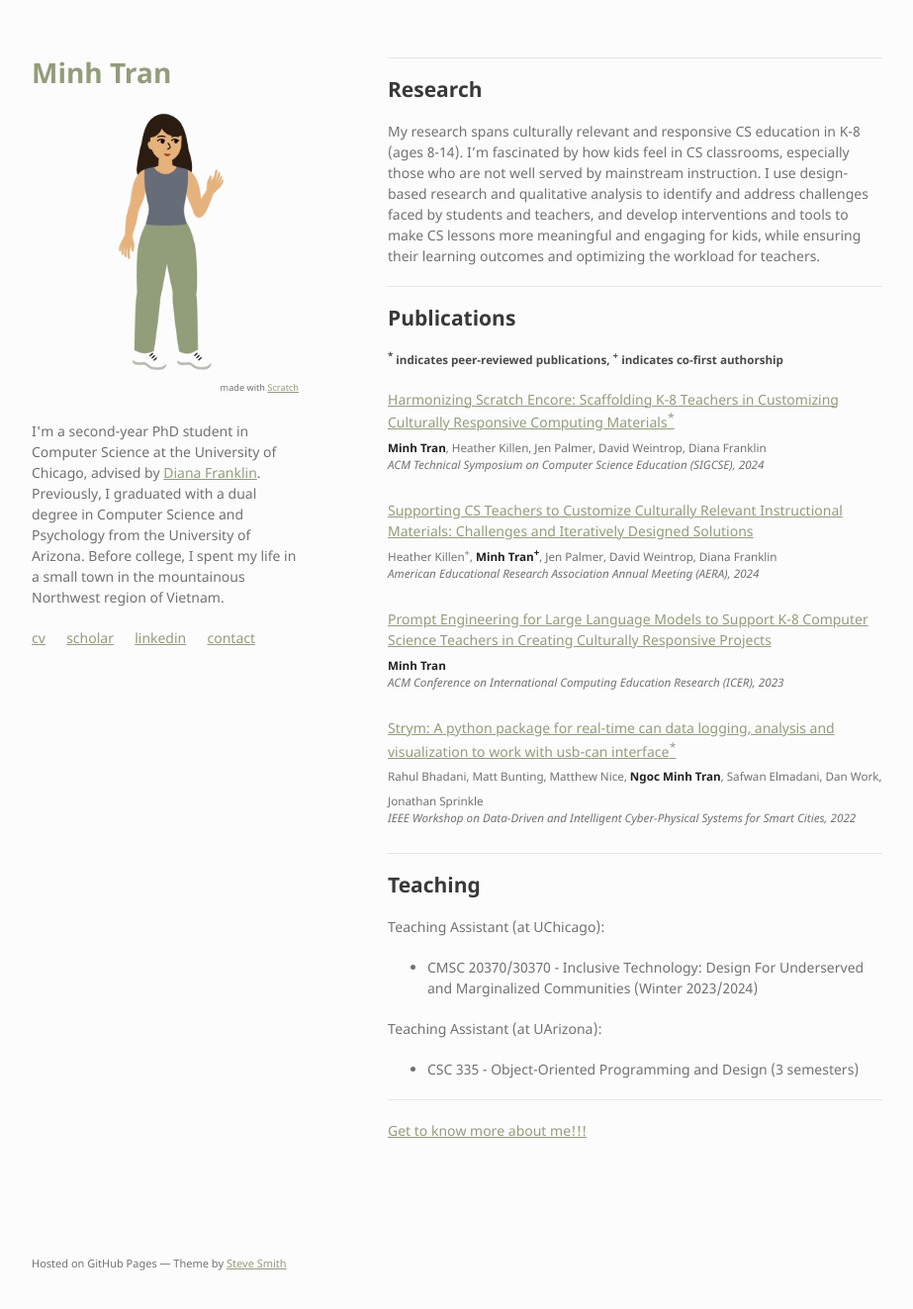
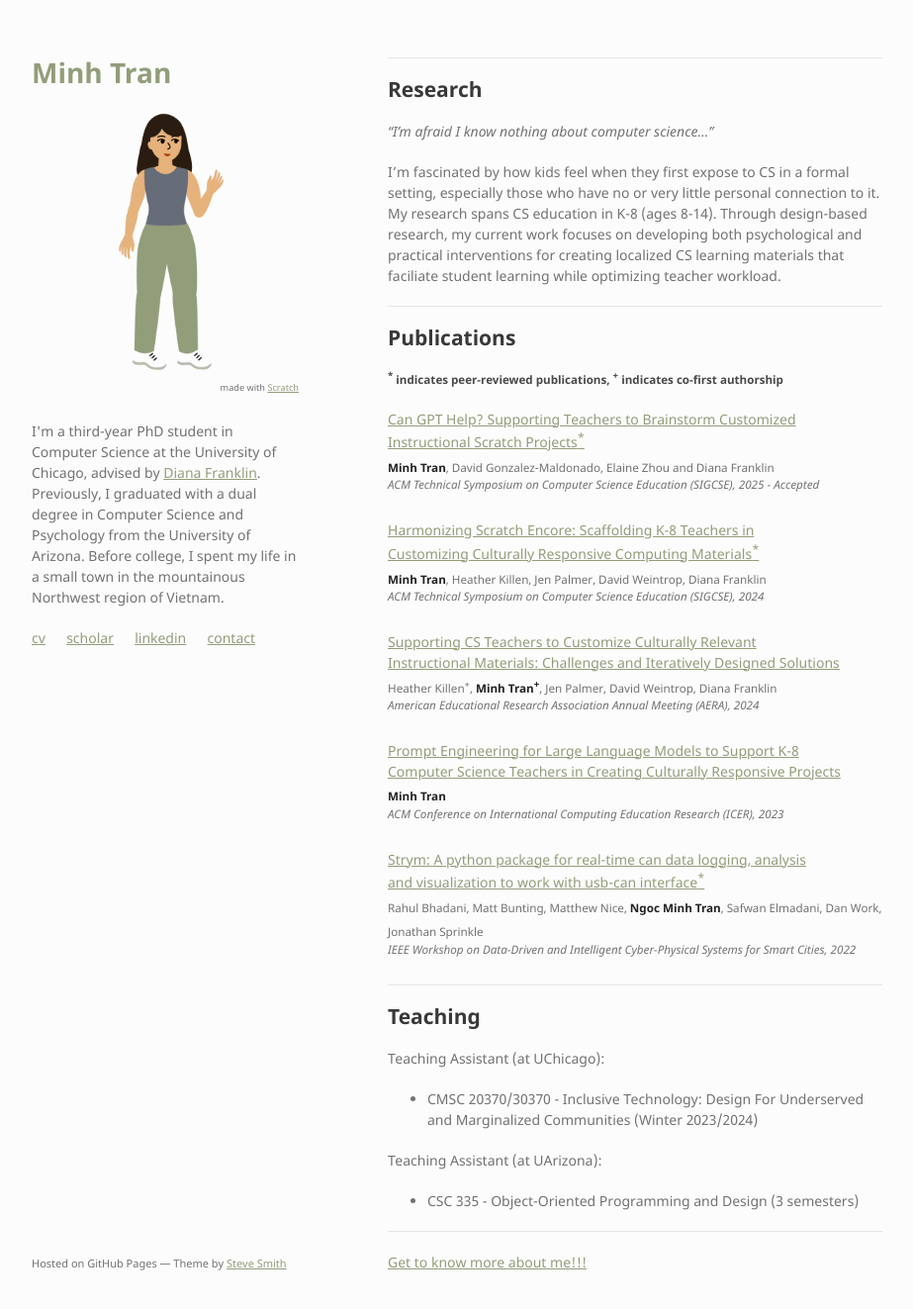
Before and after one commit to ngminhtran/ngminhtran.github.io, a Jekyll site: the page built from index.md, in a window 1280 px wide and 1356 px high. Shown: the top 1323 px of the window at 99% size, without its empty margins (178-1101 px from the left). Built offline with Jekyll 4.4.1, drawn with Linux system fonts in a browser that asks for light colours.

Commit message:
update research statement

```diff
--- a/_layouts/default.html
+++ b/_layouts/default.html
@@ -25,7 +25,7 @@
           {% endif %}
         {% endif %}
 
-        <p class="view">I'm a second-year PhD student in Computer Science at the University of Chicago, advised by <a href="http://people.cs.uchicago.edu/~dmfranklin/index.html" target="_blank">Diana Franklin</a>. Previously, I graduated with a dual degree in Computer Science and Psychology from the University of Arizona. Before college, I spent my life in a small town in the mountainous Northwest region of Vietnam.</p>
+        <p class="view">I'm a third-year PhD student in Computer Science at the University of Chicago, advised by <a href="http://people.cs.uchicago.edu/~dmfranklin/index.html" target="_blank">Diana Franklin</a>. Previously, I graduated with a dual degree in Computer Science and Psychology from the University of Arizona. Before college, I spent my life in a small town in the mountainous Northwest region of Vietnam.</p>
 
         <p class="view">
           <a class="space" href="/assets/app_materials/minhtran_cv.pdf" target="_blank">cv</a> &emsp;
--- a/index.md
+++ b/index.md
@@ -8,28 +8,34 @@ logo_note: true
 * * *
 ## Research
 
-My research spans culturally relevant and responsive CS education in K-8 (ages 8-14).
-I’m fascinated by how kids feel in CS classrooms, especially those who are not well served by mainstream instruction.
-I use design-based research and qualitative analysis to identify and address challenges faced by students and teachers, and develop interventions and tools to make CS lessons more meaningful and engaging for kids, while ensuring their learning outcomes and optimizing the workload for teachers.
+*"I'm afraid I know nothing about computer science..."*
 
+
+I’m fascinated by how kids feel when they first expose to CS in a formal setting, especially those who have no or very little personal connection to it.
+My research spans CS education in K-8 (ages 8-14).
+Through design-based research, my current work focuses on developing both psychological and practical interventions for creating localized CS learning materials that faciliate student learning while optimizing teacher workload.
 * * *
 ## Publications
 
 ##### <sup>\*</sup> indicates peer-reviewed publications, <sup>+</sup> indicates co-first authorship
 
-[Harmonizing Scratch Encore: Scaffolding K-8 Teachers in Customizing Culturally Responsive Computing Materials<sup>\*</sup>](/assets/papers/HSEchallenges.pdf){:target="_blank"}\
+[Can GPT Help? Supporting Teachers to Brainstorm Customized<br>Instructional Scratch Projects<sup>\*</sup>](){:target=""}\
+<sub>**Minh Tran**, David Gonzalez-Maldonado, Elaine Zhou and Diana Franklin</sub>\
+<sup>*ACM Technical Symposium on Computer Science Education (SIGCSE), 2025 - Accepted*</sup>
+
+[Harmonizing Scratch Encore: Scaffolding K-8 Teachers in<br>Customizing Culturally Responsive Computing Materials<sup>\*</sup>](/assets/papers/HSEchallenges.pdf){:target="_blank"}\
 <sub>**Minh Tran**, Heather Killen, Jen Palmer, David Weintrop, Diana Franklin</sub>\
 <sup>*ACM Technical Symposium on Computer Science Education (SIGCSE), 2024*</sup>
 
-[Supporting CS Teachers to Customize Culturally Relevant Instructional Materials: Challenges and Iteratively Designed Solutions ](/assets/papers/HSEaera.pdf){:target="_blank"}\
+[Supporting CS Teachers to Customize Culturally Relevant<br>Instructional Materials: Challenges and Iteratively Designed Solutions ](/assets/papers/HSEaera.pdf){:target="_blank"}\
 <sub>Heather Killen<sup>+</sup>, **Minh Tran<sup>+</sup>**, Jen Palmer, David Weintrop, Diana Franklin</sub>\
 <sup>*American Educational Research Association Annual Meeting (AERA), 2024*</sup>
 
-[Prompt Engineering for Large Language Models to Support K-8 Computer Science Teachers in Creating Culturally Responsive Projects ](/assets/papers/GPTprompt_abstract.pdf){:target="_blank"}\
+[Prompt Engineering for Large Language Models to Support K-8<br>Computer Science Teachers in Creating Culturally Responsive Projects ](/assets/papers/GPTprompt_abstract.pdf){:target="_blank"}\
 <sub>**Minh Tran**</sub>\
 <sup>*ACM Conference on International Computing Education Research (ICER), 2023*</sup>
 
-[Strym: A python package for real-time can data logging, analysis and visualization to work with usb-can interface<sup>\*</sup>](/assets/papers/strym.pdf){:target="_blank"}\
+[Strym: A python package for real-time can data logging, analysis<br>and visualization to work with usb-can interface<sup>\*</sup>](/assets/papers/strym.pdf){:target="_blank"}\
 <sub>Rahul Bhadani, Matt Bunting, Matthew Nice, **Ngoc Minh Tran**, Safwan Elmadani, Dan Work, Jonathan Sprinkle</sub>\
 <sup>*IEEE Workshop on Data-Driven and Intelligent Cyber-Physical Systems for Smart Cities, 2022*</sup>
 
```
Also changed, not shown: 5 other files.
